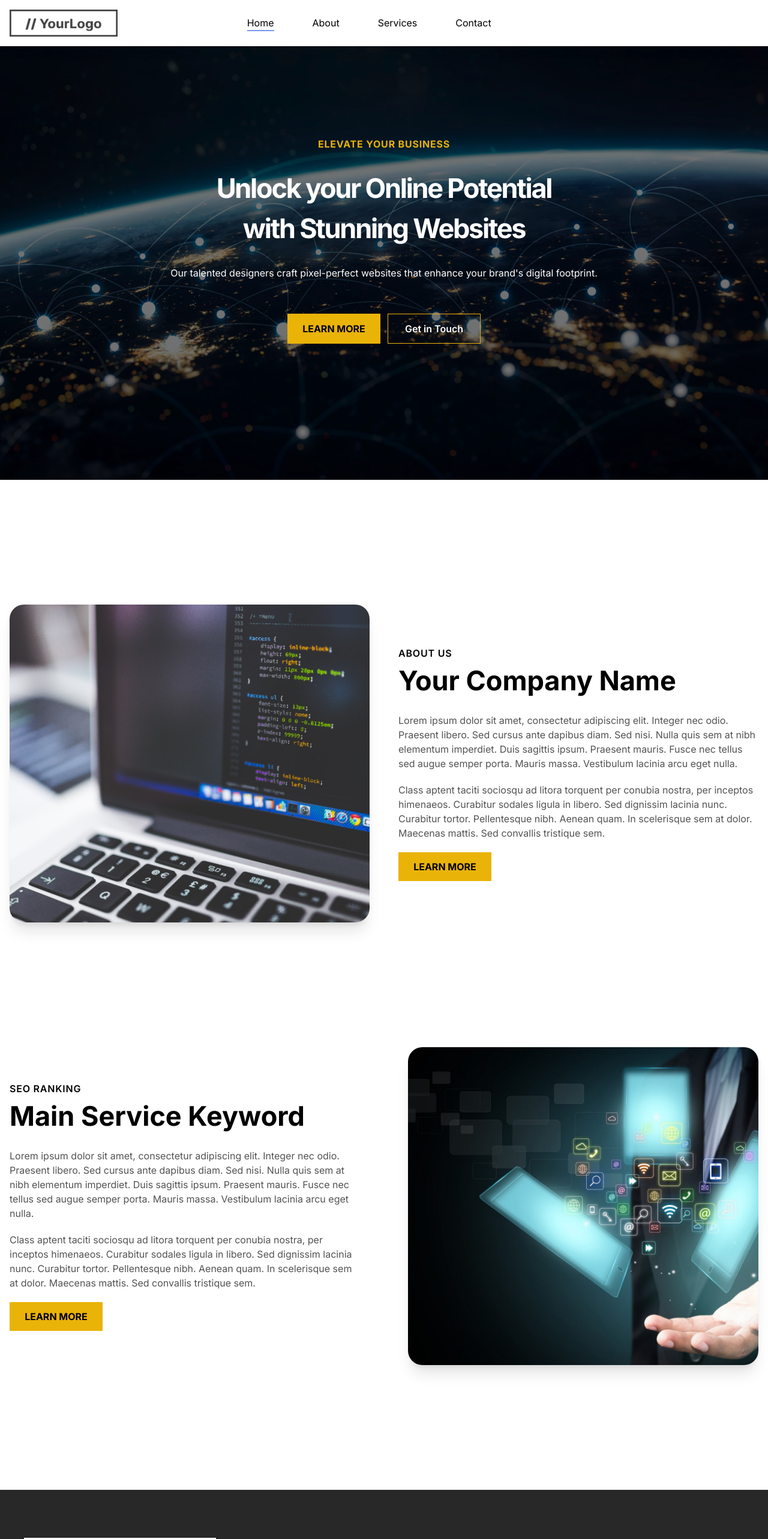
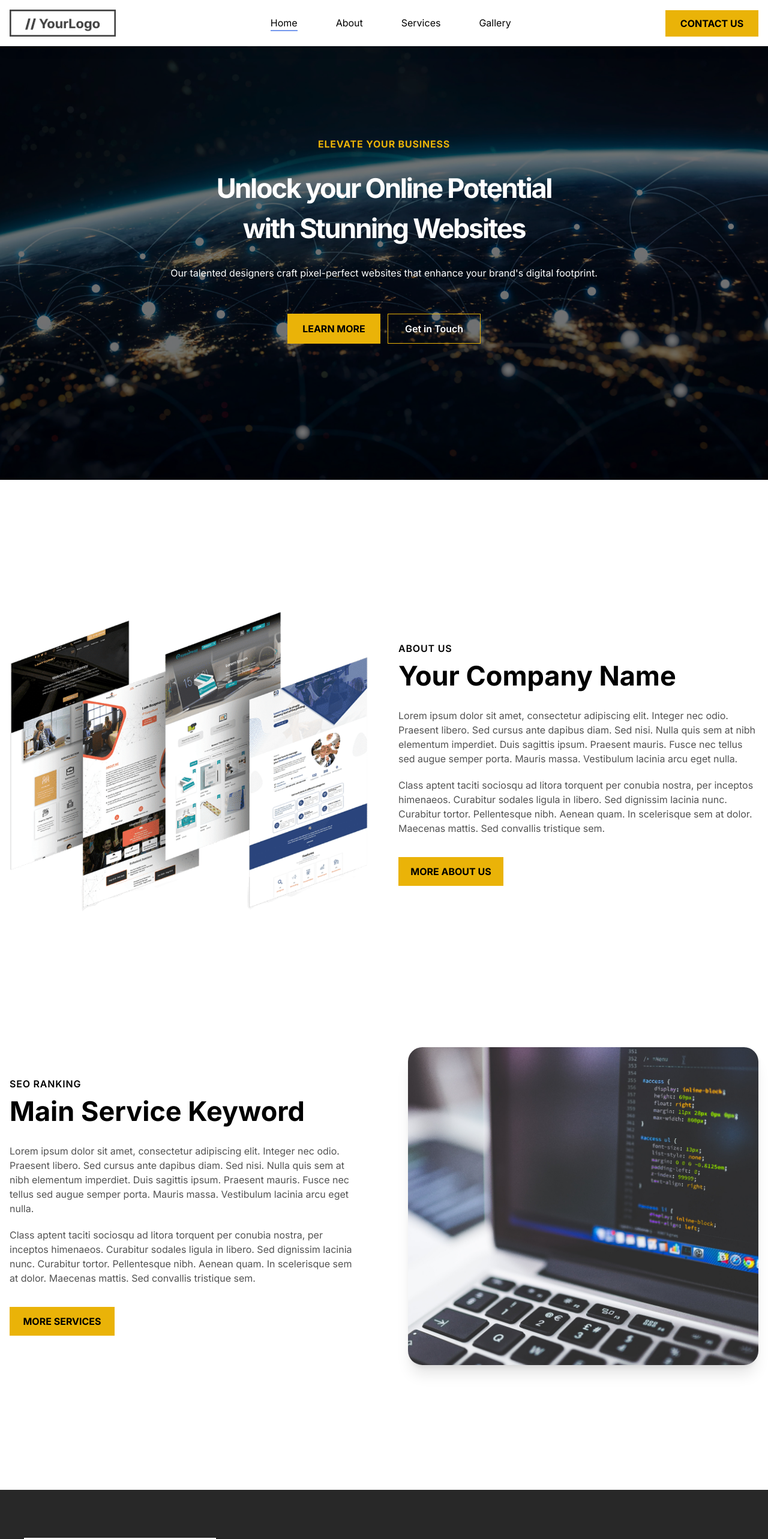
Before and after one commit to dna-projects/web-design-template, a Next.js app: page / in a window 1280 px wide. Shown: the top 2566 px of the page at 60% size. Built offline with nearby package versions, Linux system fonts and the light colour scheme.

Commit message:
Update stock images for About section. Add 'contact' button for navbar and add 'gallery' page to navbar.

```diff
--- a/app/page.tsx
+++ b/app/page.tsx
@@ -45,12 +45,12 @@ export default function Home() {
             <div className='flex flex-col justify-between mx-auto gap-12 lg:flex-row 2xl:px-0'>
               <div className='self-center max-w-[550px] lg:max-w-[650px] lg:h-[530px] lg:w-1/2'>
                 <Image
-                  src='/home-about.jpg'
+                  src='/about3.png'
                   alt=''
                   width={1920}
                   height={1920}
                   priority={true}
-                  className='self-center object-cover w-auto h-full rounded-3xl shadow-xl '
+                  className='self-center object-cover w-auto h-full rounded-3xl'
                 />
               </div>
               <div className='flex flex-col self-center max-w-[550px] lg:w-1/2 lg:max-w-none'>
@@ -59,7 +59,7 @@ export default function Home() {
                 <p className='text-neutral-600 mt-5'>Lorem ipsum dolor sit amet, consectetur adipiscing elit. Integer nec odio. Praesent libero. Sed cursus ante dapibus diam. Sed nisi. Nulla quis sem at nibh elementum imperdiet. Duis sagittis ipsum. Praesent mauris. Fusce nec tellus sed augue semper porta. Mauris massa. Vestibulum lacinia arcu eget nulla.</p>
                 <p className='text-neutral-600 mt-5'>Class aptent taciti sociosqu ad litora torquent per conubia nostra, per inceptos himenaeos. Curabitur sodales ligula in libero. Sed dignissim lacinia nunc. Curabitur tortor. Pellentesque nibh. Aenean quam. In scelerisque sem at dolor. Maecenas mattis. Sed convallis tristique sem.</p>
                 <Link href='/about'>
-                  <button className='border-2 border-yellow-500 bg-yellow-500 font-bold w-[155px] mt-5 py-2.5 hover:bg-white hover:border-yellow-500 duration-200'>LEARN MORE</button>
+                  <button className='border-2 border-yellow-500 bg-yellow-500 font-bold w-[175px] mt-9 py-2.5 hover:bg-white hover:border-yellow-500 duration-200'>MORE ABOUT US</button>
                 </Link>
               </div>
             </div>
@@ -72,12 +72,12 @@ export default function Home() {
                 <p className='text-neutral-600 mt-5'>Lorem ipsum dolor sit amet, consectetur adipiscing elit. Integer nec odio. Praesent libero. Sed cursus ante dapibus diam. Sed nisi. Nulla quis sem at nibh elementum imperdiet. Duis sagittis ipsum. Praesent mauris. Fusce nec tellus sed augue semper porta. Mauris massa. Vestibulum lacinia arcu eget nulla.</p>
                 <p className='text-neutral-600 mt-5'>Class aptent taciti sociosqu ad litora torquent per conubia nostra, per inceptos himenaeos. Curabitur sodales ligula in libero. Sed dignissim lacinia nunc. Curabitur tortor. Pellentesque nibh. Aenean quam. In scelerisque sem at dolor. Maecenas mattis. Sed convallis tristique sem.</p>
                 <Link href='/about'>
-                  <button className='border-2 border-yellow-500 bg-yellow-500 font-bold w-[155px] mt-5 py-2.5 hover:bg-white hover:border-yellow-500 duration-200'>LEARN MORE</button>
+                  <button className='border-2 border-yellow-500 bg-yellow-500 font-bold w-[175px] mt-9 py-2.5 hover:bg-white hover:border-yellow-500 duration-200'>MORE SERVICES</button>
                 </Link>
               </div>
               <div className='self-center max-w-[550px] lg:max-w-[650px] lg:h-[530px] lg:w-1/2'>
                 <Image
-                  src='/home-service.jpg'
+                  src='/home-about.jpg'
                   alt=''
                   width={1920}
                   height={1920}
--- a/components/Navbar.tsx
+++ b/components/Navbar.tsx
@@ -40,7 +40,7 @@ export default function Navbar() {
                     </div>
 
                     {/* Menu */}
-                    <div className='hidden justify-center self-center w-[63%] gap-16 lg:flex'>
+                    <div className='hidden justify-center self-center w-[70%] gap-16 lg:flex'>
                         <Link href='/' className={`group flex flex-col ${currentPath === '/' ? 'active' : ''}`}>
                             <div>Home</div>
                             <div className={`h-0.5 bg-primary transition-width duration-300 ${currentPath === '/' ? 'w-full' : 'w-0 group-hover:w-full'}`}></div>
@@ -53,19 +53,20 @@ export default function Navbar() {
                             <div>Services</div>
                             <div className={`h-0.5 bg-primary transition-width duration-300 ${currentPath === '/services' ? 'w-full' : 'w-0 group-hover:w-full'}`}></div>
                         </Link>
-                        {/* <Link href='/gallery' className={`group flex flex-col ${currentPath === '/gallery' ? 'active' : ''}`}>
+                        <Link href='/gallery' className={`group flex flex-col ${currentPath === '/gallery' ? 'active' : ''}`}>
                             <div>Gallery</div>
                             <div className={`h-0.5 bg-primary transition-width duration-300 ${currentPath === '/gallery' ? 'w-full' : 'w-0 group-hover:w-full'}`}></div>
                         </Link>
-                        <Link href='/reviews' className={`group flex flex-col ${currentPath === '/reviews' ? 'active' : ''}`}>
+                        {/* <Link href='/reviews' className={`group flex flex-col ${currentPath === '/reviews' ? 'active' : ''}`}>
                             <div>Reviews</div>
                             <div className={`h-0.5 bg-primary transition-width duration-300 ${currentPath === '/reviews' ? 'w-full' : 'w-0 group-hover:w-full'}`}></div>
                         </Link> */}
-                        <Link href='/contact' className={`group flex flex-col ${currentPath === '/contact' ? 'active' : ''}`}>
-                            <div>Contact</div>
-                            <div className={`h-0.5 bg-primary transition-width duration-300 ${currentPath === '/contact' ? 'w-full' : 'w-0 group-hover:w-full'}`}></div>
-                        </Link>
                     </div>
+
+                    {/* Contact button */}
+                    <Link href='/contact' className='hidden self-center lg:flex'>
+                        <button className='border-2 border-yellow-500 bg-yellow-500 font-bold w-[155px] m-4 py-2 2xl:py-2.5 hover:bg-white hover:border-yellow-500 duration-200'>CONTACT US</button>
+                    </Link>
                 </div>
 
             </nav>
```
Also changed, not shown: public/about3.png (added).
